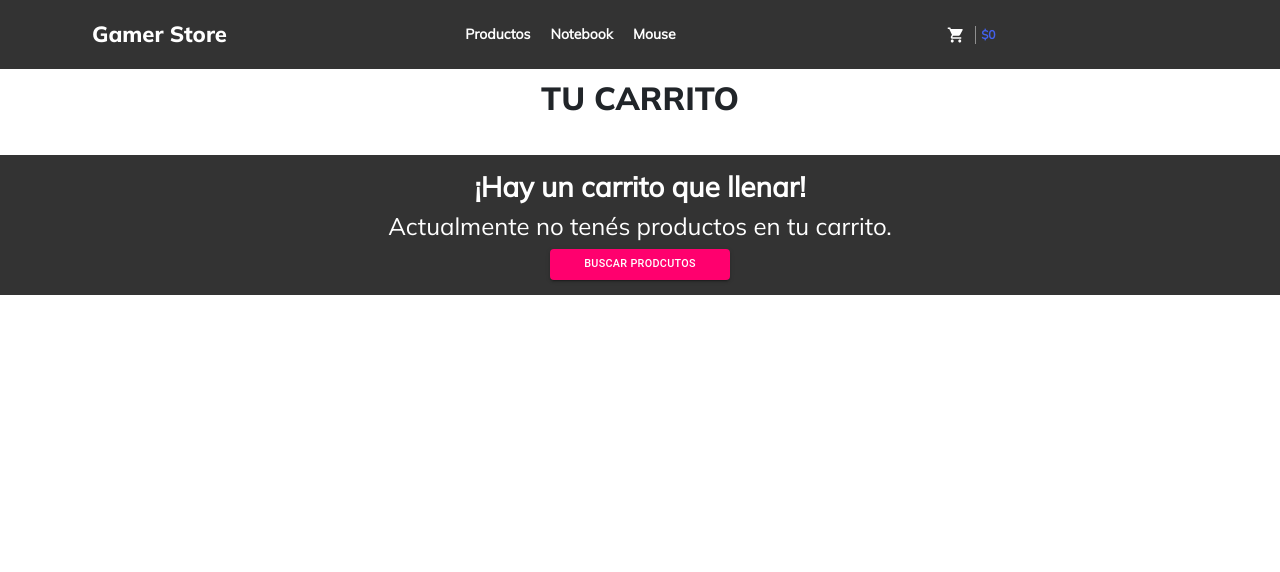
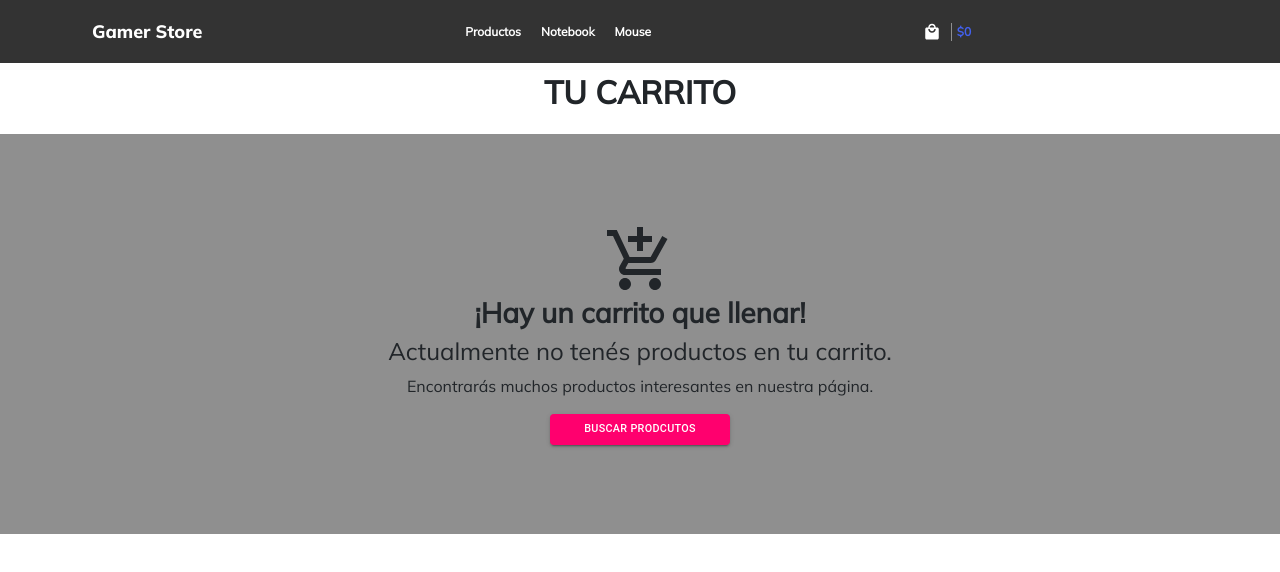
Before and after one commit to AgostinoNicolas/GamerStore-React-, a React (Create React App) app: page /cart in a window 1280 px wide. Shown: the top 572 px of the page. Built offline with nearby package versions, Linux system fonts and the light colour scheme.

Commit message:
modificaciones en EmptyCart

```diff
--- a/src/App.css
+++ b/src/App.css
@@ -39,7 +39,7 @@ body{
 .linkNav{
   text-decoration: none !important;
   color: #fff;
-  font-size: 14px;
+  font-size: 12px;
   font-weight: 600;
   margin-left: 10px;
   margin-right: 10px;
@@ -61,7 +61,7 @@ body{
   font-family: 'mulish-extraBold';
   color: #fff !important;
   padding: 10px;
-  font-size: 22px;
+  font-size: 18px;
   font-weight: bold;
   text-decoration: none;
 }
@@ -104,15 +104,15 @@ body{
 }
 
 /* SHOPPINGCART */
-.shop-cart{
+.shopCart{
   color:#fff !important;
 }
 
-.shop-cart:hover{
+.shopCart:hover{
   color: #8f8f8f !important;
 }
 
-.shop-cart  .MuiSvgIcon-root {
+.shopCart  .MuiSvgIcon-root {
   font-size: 18px !important;
 }
 
@@ -299,13 +299,17 @@ body{
   display: flex;
   justify-content: center;
   text-align: center;
-  margin-top: 30px;
-  background-color:rgba(51, 51, 51, 1);
-  color: #fff;
+  margin-top: 15px;
+  background-color: #8f8f8f;
   padding-top: 15px;
   padding-bottom: 15px;
+  height: 400px;
+  align-items: center;
 }
 
+.shopCartAdd{
+  font-size:4.5rem !important;
+}
 
 /* BTN SEARCH PRODUCTS */
 .btnSearchProducts{
@@ -331,8 +335,8 @@ body{
 
 .titleCart{
   text-transform: uppercase;
-  font-weight: bold;
-  font-family: 'mulish-extraBold' !important;
+  font-weight: 600;
+  font-family: 'mulish-medium' !important;
 
 }
 
@@ -509,7 +513,7 @@ body{
 
 
 .swal-modal {
-  background-color: #8f8f8f;
+  background-color: #4361ee;
   color: #fff;
 }
 
--- a/src/components/CartWidget.jsx
+++ b/src/components/CartWidget.jsx
@@ -1,6 +1,6 @@
 import React from 'react';
 import { Badge } from "@material-ui/core";
-import ShoppingCartIcon from '@material-ui/icons/ShoppingCart';
+import LocalMallIcon from '@material-ui/icons/LocalMall';
 import { useContext } from "react";
 import { CartContext } from "./CartContext";
 
@@ -9,8 +9,8 @@ const CartWidget = () =>{
     return(
         <>
             <div className='containerCartWidgetNav'>
-                <Badge  className='shop-cart' badgeContent={test.calcItemsQty(0)} color="error">
-                    <ShoppingCartIcon />
+                <Badge  className='shopCart' badgeContent={test.calcItemsQty(0)} color="error">
+                    <LocalMallIcon />
                 </Badge>
                 <div className='containerCartNav'>
                     {
--- a/src/components/EmptyCart.jsx
+++ b/src/components/EmptyCart.jsx
@@ -1,14 +1,17 @@
 import { Row , Col } from "react-bootstrap";
 import { Link } from "react-router-dom";
 import { Button } from "@material-ui/core";
+import AddShoppingCartIcon from '@material-ui/icons/AddShoppingCart';
 
 const EmptyCart = () => {
     return(
         <Row>
             <Col className="conatinerEmptyCart">
                 <div>
+                    <AddShoppingCartIcon className="shopCartAdd" />
                     <h3><b>¡Hay un carrito que llenar!</b></h3>
                     <h4>Actualmente no tenés productos en tu carrito.</h4>
+                    <p>Encontrarás muchos productos interesantes en nuestra página.</p>
                     <Link className="btnContinueShoplLink" to='/'>
                         <Button className="btnSearchProducts" variant="contained" >
                             Buscar Prodcutos
--- a/src/components/OrderSummary.jsx
+++ b/src/components/OrderSummary.jsx
@@ -1,6 +1,7 @@
 import { Button } from "@material-ui/core";
 import { serverTimestamp, doc, collection, setDoc, increment, updateDoc } from "firebase/firestore";
 import { useContext } from "react";
+import swal from "sweetalert";
 import { CartContext } from "./CartContext";
 import db from "./utils/firebaseConfig";
 
@@ -40,7 +41,7 @@ const OrderSummary = () =>{
     }
 
     createOrderInFirestore()
-        .then(result => alert('Su pedido ha sido creado. Tome nota del ID de su pedido.\n\n\nID del pedido:' + result.id + '\n\n'))
+        .then(result => swal('Su pedido ha sido creado. Tome nota del ID de su pedido.\n\n\nID del pedido: ' + result.id + '\n\n'))
         .catch(err => console.log(err));
 
     test.removeCart();
```
